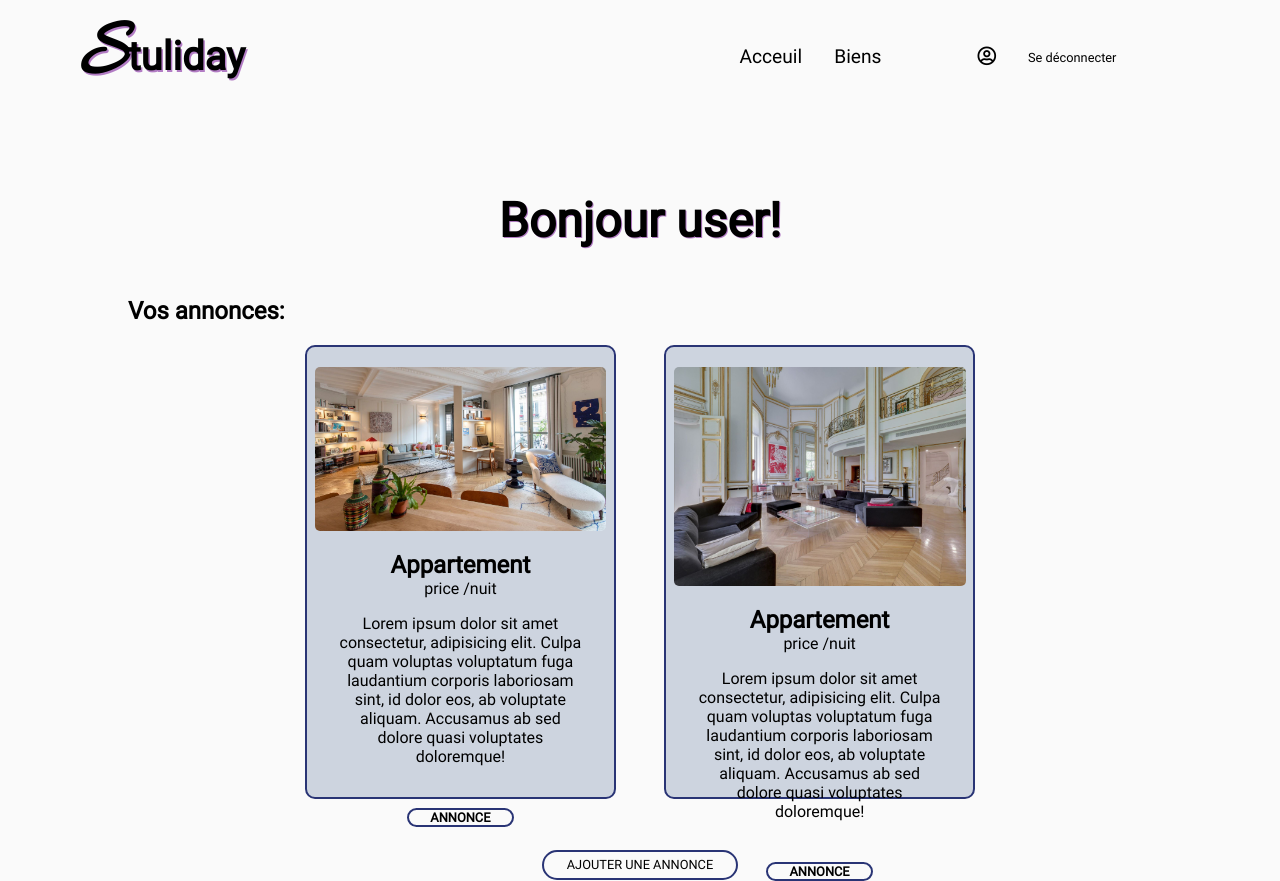
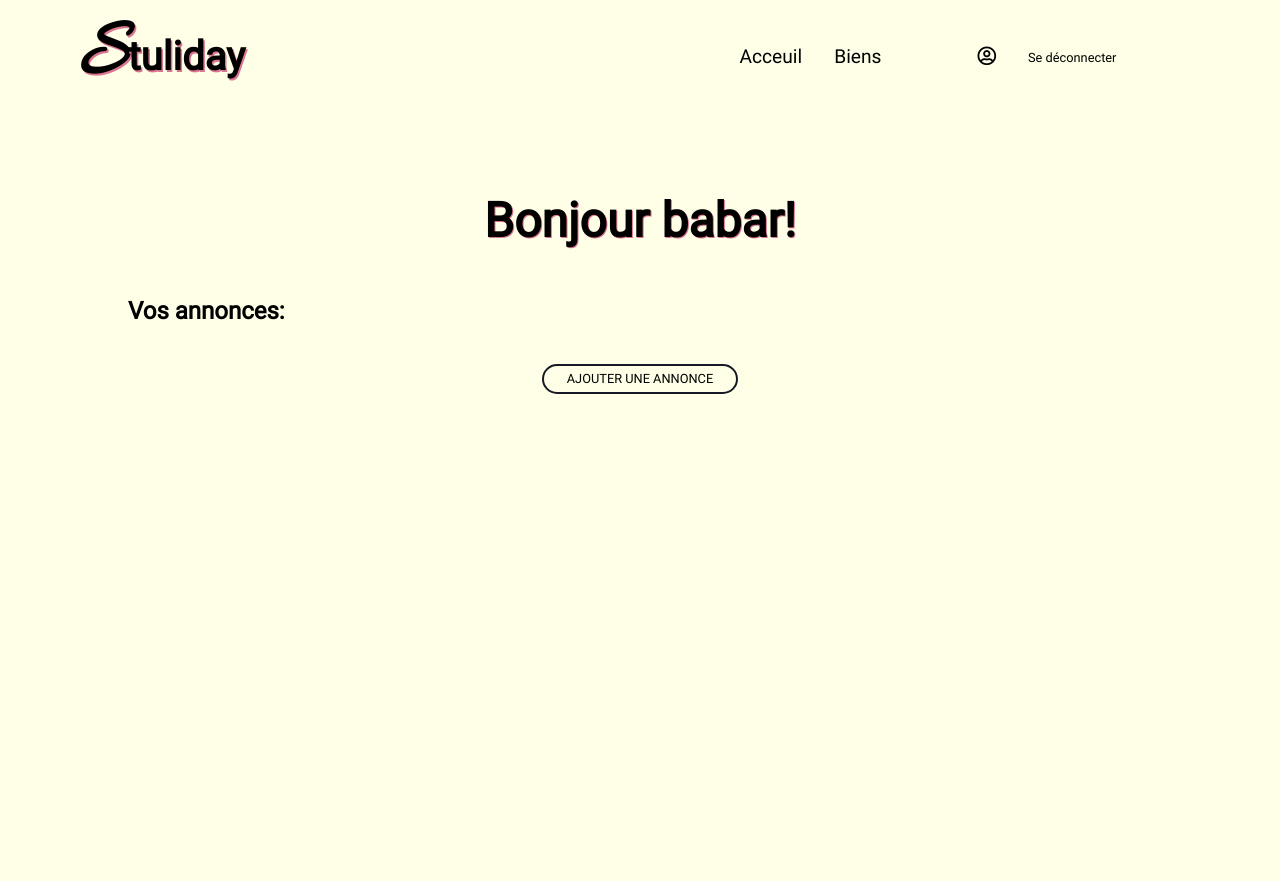
Before and after one commit to DubJeremy/Stuliday, a PHP site: page /profil.php in a window 1280 px wide. After the commit the page ends 394 px from the top, so only its background shows below. Run offline with PHP 8.4, Linux system fonts and the light colour scheme; a user stored in the database is signed in; data comes from the database, SQL or seed files in the repository; both versions use the stored data as it was after the commit.

Commit message:
Posts sur page de profil

```diff
--- a/assets/css/style.css
+++ b/assets/css/style.css
@@ -15,7 +15,7 @@
 
 body {
   font-family: "roboto";
-  background-color: #fafafa;
+  background-color: #FFFFE8;
 }
 
 nav {
@@ -31,7 +31,7 @@ nav h1 {
   margin-left: 2em;
   font-weight: 900;
   font-size: 2.5em;
-  text-shadow: 1.5px 1.5px 0px #b27cc4;
+  text-shadow: 1.5px 1.5px 0px #DC758F;
 }
 nav h1 span {
   font-family: "allura";
@@ -251,16 +251,17 @@ form #check input {
 }
 
 .aptsheet {
-  background-color: #cdd4df;
+  background-color: #6F8AB7;
   margin-left: 1.5em;
   margin-right: 1.5em;
-  width: 30%;
+  width: 25%;
+  min-width: 400px;
   height: 450px;
   display: flex;
   justify-content: flex-start;
   align-items: center;
   flex-direction: column;
-  border: 2px solid #293475;
+  border: 2px solid #161925;
   border-radius: 10px;
   margin-bottom: 2em;
   transition: all 0.3s ease-out;
@@ -285,7 +286,7 @@ form #check input {
   width: 8em;
   background-color: transparent;
   font-family: "roboto";
-  border: 2px solid #293475;
+  border: 2px solid #161925;
   color: black;
   height: 2em;
   border-radius: 25px;
@@ -350,13 +351,13 @@ form #check input {
   margin-right: auto;
   margin-top: 5em;
 }
-#profil h2 {
+#profil > h2 {
   text-align: center;
   font-size: 3em;
-  text-shadow: 1px 1px 0px #b27cc4;
+  text-shadow: 1px 1px 0px #DC758F;
   margin-bottom: 1em;
 }
-#profil h3 {
+#profil > h3 {
   font-size: 1.5em;
   height: 2em;
 }
@@ -364,7 +365,7 @@ form #check input {
   text-transform: uppercase;
   width: 15em;
   background-color: transparent;
-  border: 2px solid #293475;
+  border: 2px solid #161925;
   color: black;
   height: 2em;
   border-radius: 25px;
--- a/assets/scss/_header.scss
+++ b/assets/scss/_header.scss
@@ -65,6 +65,11 @@ nav
 {
     display: none;
 }
+#biens
+{
+
+}
+//-----------------------------------------------------------------------
 header
 {
     height: 100vh;
--- a/assets/scss/_section.scss
+++ b/assets/scss/_section.scss
@@ -163,7 +163,8 @@ form
     background-color: $grey;
     margin-left: 1.5em;
     margin-right: 1.5em;
-    width: 30%;
+    width: 25%;
+    min-width: 400px;
     height: 450px;
     @include flex ($dir: column, $just: flex-start);
     border: 2px solid $blue;
@@ -265,14 +266,14 @@ form
     margin-right: auto;
     margin-top: 5em;
 
-    h2
+    >h2
     {
         text-align: center;
         font-size: 3em;
         text-shadow: 1px 1px 0px $pink;
         margin-bottom: 1em;
     }
-    h3
+    >h3
     {
         font-size: 1.5em;
         height: 2em;
--- a/assets/scss/_variable.scss
+++ b/assets/scss/_variable.scss
@@ -1,4 +1,4 @@
-$blue: rgb(41, 52, 117);
-$pink: #b27cc4;
-$cream: #fafafa;
-$grey: #cdd4df;
+$blue: #161925;
+$pink: #DC758F;
+$cream: #FFFFE8;
+$grey: #6F8AB7;
--- a/nav.php
+++ b/nav.php
@@ -1,4 +1,10 @@
 <?php require 'inc/config.php'; ?>
+<?php
+
+$sqlCategories = "SELECT  name_category FROM categories";
+
+$categories = $connect->query($sqlCategories)->fetchAll(PDO::FETCH_ASSOC);
+?>
 <!DOCTYPE html>
 <html lang="en">
     <head>
@@ -18,18 +24,21 @@
                         <li>
                             <a href="index.php">Acceuil</a>
                         </li>
-                        <li>
+                        <li id="biens">
                             <a href="property.php">Biens</a>
                             <ul>
+                                <?php
+                                foreach ($categories as $category)
+                                {
+                                ?>
                                 <li>
-                                    <a href="">Catégorie 1</a>
+                                    <a href="#">
+                                        <?php echo $category['name_category'];?>
+                                    </a>
                                 </li>
-                                <li>
-                                    <a href="">Catégorie 2</a>
-                                </li>
-                                <li>
-                                    <a href="">Catégorie 3</a>
-                                </li>
+                                <?php
+                                }
+                                ?>
                             </ul>
                         </li>
                         <?php
--- a/profil.php
+++ b/profil.php
@@ -1,31 +1,68 @@
 <?php require 'nav.php' ?>
+<?php
+
+if (!empty($_SESSION))
+{
+
+    $user_id = $_SESSION['id'];
+
+    $sqlUser = "SELECT * FROM users WHERE id = '{$user_id}'";
+
+    $resultUser = $connect->query($sqlUser);
+
+    if ($user = $resultUser->fetch(PDO::FETCH_ASSOC))
+    {
+        $sqlBiens = "SELECT b.*, c.name_category, u.username
+        FROM biens AS b
+        LEFT JOIN users AS u ON b.author = u.id
+        LEFT JOIN categories AS c ON b.category = c.id
+        WHERE b.author = {$user_id}";
+
+        $biens = $connect->query($sqlBiens)->fetchAll(PDO::FETCH_ASSOC);
+?>
+
+
     <body>
         <section id="profil">
             <h2>
-                Bonjour user!
+                Bonjour <?php echo $user['username']; ?>!
             </h2>
             <h3>Vos annonces:</h3>
             <div class="sheetrow">
+            <?php
+            foreach ($biens as $bien)
+            {
+            ?>
                 <div class="aptsheet">
                     <img src="assets/images/apt.jpg" alt="apartment">
-                    <h3>Appartement</h3>
-                    <p>price /nuit</p>
-                    <p>Lorem ipsum dolor sit amet consectetur, adipisicing elit. Culpa quam voluptas voluptatum fuga laudantium corporis laboriosam sint, id dolor eos, ab voluptate aliquam. Accusamus ab sed dolore quasi voluptates doloremque!</p>
-                    <a href="fileproduct.php">annonce</a>
+                    <h3>
+                        <?php echo $bien['name_category']; ?>
+                    </h3>
+                    <p>
+                        <?php echo $bien['price']; ?>€/nuit
+                    </p>
+                    <p>
+                            <?php echo $bien['adresse']; ?>
+                    </p>
+                        <a href="propertyad.php?id=<?php echo $bien['id']; ?>">
+                        annonce
+                    </a>
                 </div>
-                <div class="aptsheet">
-                    <img src="assets/images/apt2.jpg" alt="apartment">
-                    <h3>Appartement</h3>
-                    <p>price /nuit</p>
-                    <p>Lorem ipsum dolor sit amet consectetur, adipisicing elit. Culpa quam voluptas voluptatum fuga laudantium corporis laboriosam sint, id dolor eos, ab voluptate aliquam. Accusamus ab sed dolore quasi voluptates doloremque!</p>
-                    <a href="propertyad.php">annonce</a>
-                </div>
+            <?php
+            }
+            ?>
             </div>
             <a href="newad.php">Ajouter une annonce</a>
-
+    <?php
+    }
+    ?>
         </section>
 
         <script src="assets/lib/jquery-3.6.0.min.js"></script>
         <script src="assets/js/script.js"></script>
     </body>
 </html>
+
+<?php
+}
+?>
--- a/property.php
+++ b/property.php
@@ -1,7 +1,7 @@
 <?php require 'nav.php' ?>
 <?php
 
-$sqlBiens = "SELECT b.*, c.name_category FROM biens AS b LEFT JOIN categories AS c ON b.category = c.name_category";
+$sqlBiens = "SELECT b.*, c.name_category FROM biens AS b LEFT JOIN categories AS c ON b.category = c.id";
 
 $biens = $connect->query($sqlBiens)->fetchAll(PDO::FETCH_ASSOC);
 ?>
@@ -18,7 +18,7 @@ $biens = $connect->query($sqlBiens)->fetchAll(PDO::FETCH_ASSOC);
                     ?>
                     <div class="aptsheet">
                         <img src="assets/images/apt.jpg" alt="apartment">
-                        <h3><?php echo $bien['category']; ?></h3>
+                        <h3><?php echo $bien['name_category']; ?></h3>
                         <p>
                             <?php echo $bien['price']; ?>€/nuit
                         </p>
```
Also changed, not shown: other parts of assets/css/style.css (+18 -18 lines), admin.php (+57 -0 lines), stuliday.sql (added, +139 -0 lines), Slide/Moodboard/2572324283_573642bd6d_o.jpg (added), Slide/Moodboard/2701295109_8d9e021550_o.jpg (added), Slide/Moodboard/4205625039_9c0d2490bc_c.jpg (added), Slide/Moodboard/5119766869_6ccd192da4_k.jpg (added), Slide/Moodboard/5860647832_07010b4723_b.jpg (added), Slide/Moodboard/6779278544_d85ca556d8_k.jpg (added), Slide/Moodboard/6875554046_8613c76d9d_k.jpg (added), newad.php (line endings or trailing spaces), 2 other files.
